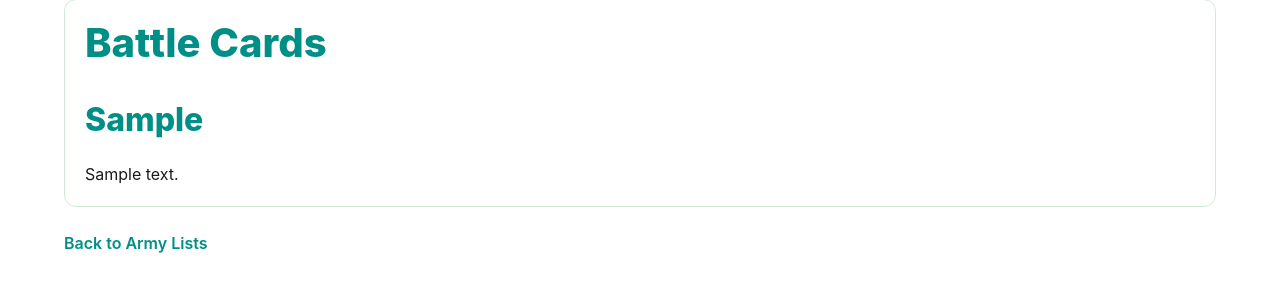
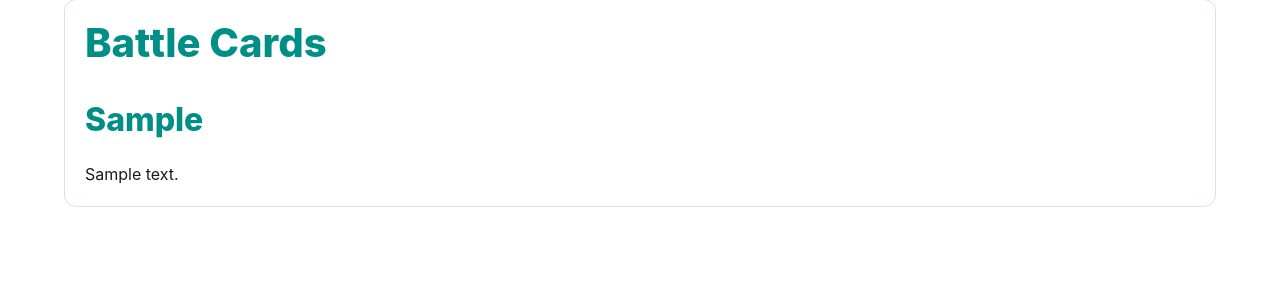
Before and after one commit to leberechtreinhold/leberechtreinhold.github.io, a Flask app: template templates/army_detail.html in a window 1280 px wide. Shown: the part 620-923 px from the top of the page. After the commit the page ends 827 px from the top, so only its background shows below. Run offline with Flask 3, Linux system fonts and the light colour scheme; the template is opened without the code that fills it: most values are stand-ins (such as "Sample title", 1, 10 or a date in 2020); parts of the project's set-up code (start-up, migrations or seed data) failed here and were passed over.

Commit message:
Remove useless link

```diff
--- a/templates/army_detail.html
+++ b/templates/army_detail.html
@@ -122,14 +122,8 @@
                 {% endif %}
             </div>
 
-            <p>
-                <a href="/">Back to Army Lists</a>
-            </p>
             {% else %}
             <p>The army with {{ army_id }} could not be found.</p>
-            <p>
-                <a href="/">Go to Army Lists</a>
-            </p>
             {% endif %}
         </div>
     </section>
```
